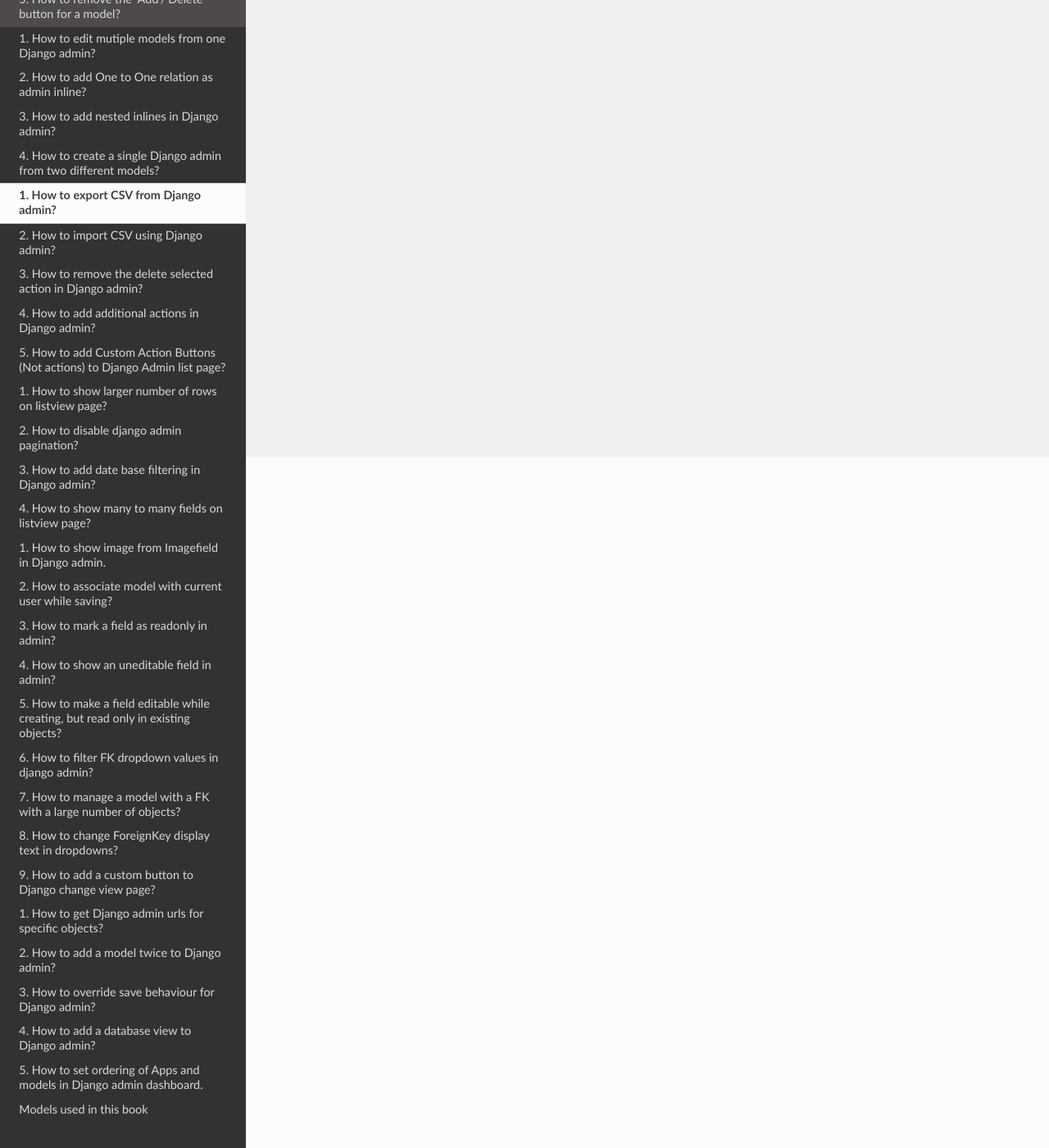
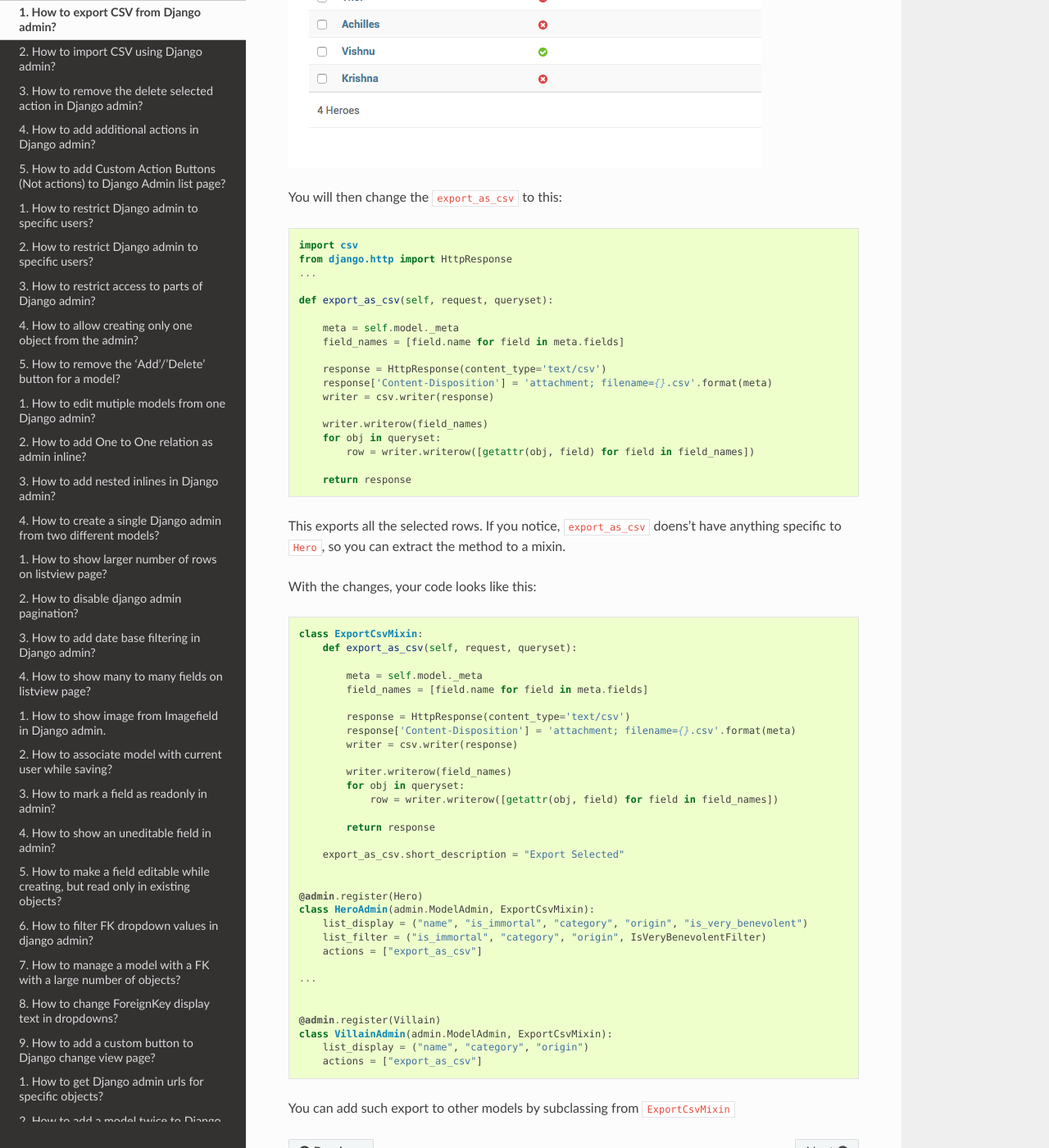
Before and after one commit to agiliq/django-admin-cookbook, a Sphinx documentation site: the page built from docs/export.rst, in a window 1280 px wide and 1400 px high, scrolled down 843 px. Shown: the whole window at 82% size. Built offline with Sphinx 7.4.7 and the Read the Docs theme 2.0.0, drawn with Linux system fonts in a browser that asks for light colours; some of the changed text lies outside the part shown.

Commit message:
Added exports chapter

```diff
--- a/docs/export.rst
+++ b/docs/export.rst
@@ -1,2 +1,88 @@
 How to export CSV from Django admin?
 ++++++++++++++++++++++++++++++++++++
+
+You have been asked to add ability to export :code:`Hero` and :code:`Villain` from the admin.
+There are a number of third party apps which allow doing this, but its quite easy without adding another dependency.
+You will add an admin action to :code:`HeroAdmin` and :code:`VillanAdmin`.
+
+An admin action always has this signature `def admin_action(modeladmin, request, queryset):`, alternatively you can add directly as a method on the :code:`ModelAdmin` like this::
+
+    class SomeModelAdmin(admin.ModelAdmin):
+
+        def admin_action(self, request, queryset):
+
+
+To add csv export to :code:`HeroAdmin` you can do something like this::
+
+    actions = ["export_as_csv"]
+
+    def export_as_csv(self, request, queryset):
+        pass
+
+    export_as_csv.short_description = "Export Selected"
+
+This adds an action called export selected, which looks like this
+
+.. image:: export_selected.png
+
+You will then change the :code:`export_as_csv` to this::
+
+    import csv
+    from django.http import HttpResponse
+    ...
+
+    def export_as_csv(self, request, queryset):
+
+        meta = self.model._meta
+        field_names = [field.name for field in meta.fields]
+
+        response = HttpResponse(content_type='text/csv')
+        response['Content-Disposition'] = 'attachment; filename={}.csv'.format(meta)
+        writer = csv.writer(response)
+
+        writer.writerow(field_names)
+        for obj in queryset:
+            row = writer.writerow([getattr(obj, field) for field in field_names])
+
+        return response
+
+This exports all the selected rows. If you notice, :code:`export_as_csv` doens't have anything specific to :code:`Hero`,
+so you can extract the method to a mixin.
+
+With the changes, your code looks like this::
+
+
+    class ExportCsvMixin:
+        def export_as_csv(self, request, queryset):
+
+            meta = self.model._meta
+            field_names = [field.name for field in meta.fields]
+
+            response = HttpResponse(content_type='text/csv')
+            response['Content-Disposition'] = 'attachment; filename={}.csv'.format(meta)
+            writer = csv.writer(response)
+
+            writer.writerow(field_names)
+            for obj in queryset:
+                row = writer.writerow([getattr(obj, field) for field in field_names])
+
+            return response
+
+        export_as_csv.short_description = "Export Selected"
+
+
+    @admin.register(Hero)
+    class HeroAdmin(admin.ModelAdmin, ExportCsvMixin):
+        list_display = ("name", "is_immortal", "category", "origin", "is_very_benevolent")
+        list_filter = ("is_immortal", "category", "origin", IsVeryBenevolentFilter)
+        actions = ["export_as_csv"]
+
+    ...
+
+
+    @admin.register(Villain)
+    class VillainAdmin(admin.ModelAdmin, ExportCsvMixin):
+        list_display = ("name", "category", "origin")
+        actions = ["export_as_csv"]
+
+You can add such export to other models by subclassing from :code:`ExportCsvMixin`
```
Also changed, not shown: docs/index.rst (+13 -11 lines), docs/export_action.png (added), docs/export_selected.png (added), 1 other file.
